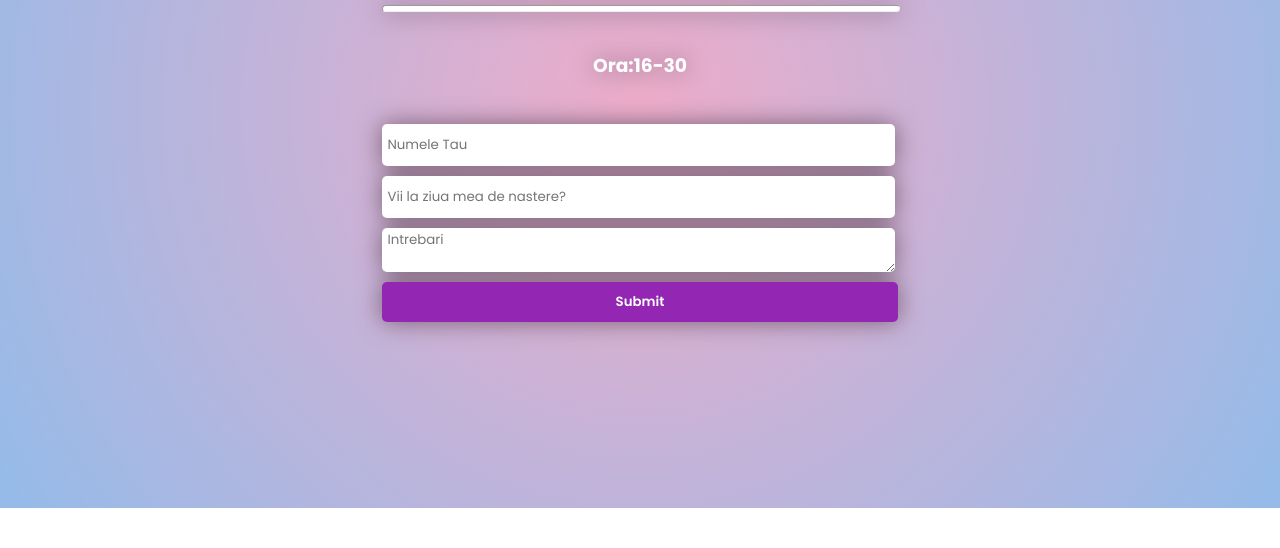
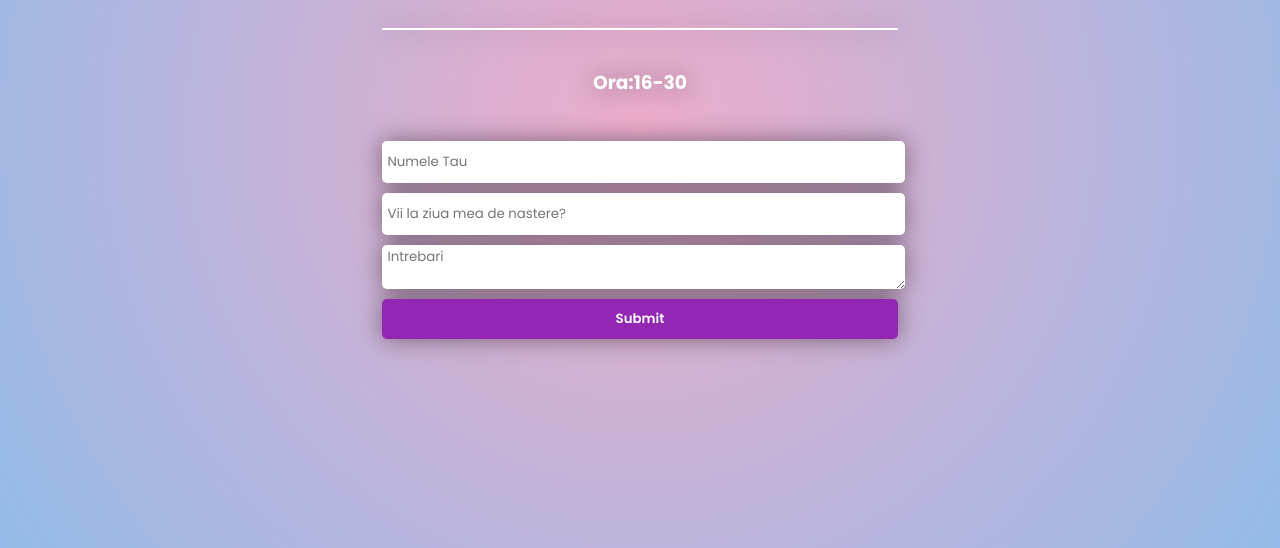
Before and after one commit to FarmBoss299/Site-ul-meu, a plain HTML site: page index.html in a window 1280 px wide. Shown: the part 292-840 px from the top of the page. Before the commit the page ends 800 px from the top, so only its background shows below. Drawn offline with Linux system fonts and the light colour scheme.

Commit message:
Update style.css

```diff
--- a/style.css
+++ b/style.css
@@ -2,8 +2,11 @@ body {
     padding: 0;
     margin: 0;
     font-family: "Poppins", sans-serif;
-    background: rgb(238, 174, 202);
-    background: radial-gradient(circle, rgba(238, 172, 202, 1) 0%, rgba(148, 187, 233, 1) 100%);
+    background: radial-gradient(
+        circle,
+        rgba(238, 172, 202, 1) 0%,
+        rgba(148, 187, 233, 1) 100%
+    );
     color: white;
 }
 
@@ -26,17 +29,18 @@ input, #re {
     font-family: "Poppins";
     padding-left: 5px;
     outline: none;
-    width: calc(100% - 10px); /* Pentru a umple lățimea containerului */
+    width: 100%; /* Added to make input fields full-width */
 }
 
 .input-form {
-    max-width: 90%;
+    max-width: 90%; /* Changed to 90% for better mobile responsiveness */
+    margin: 0 auto; /* Center align the form */
     filter: drop-shadow(0 0 0.75rem rgb(121, 96, 116));
     display: flex;
     flex-direction: column;
     text-align: center;
-    margin: 0 auto; /* Centrare pe ecrane mici */
-    padding: 20px; /* Spațiere pentru conținut */
+    padding: 20px; /* Added padding for spacing */
+    background-color: rgba(255, 255, 255, 0); /* Added a semi-transparent background for better readability */
 }
 
 .container {
@@ -44,16 +48,14 @@ input, #re {
     display: flex;
     justify-content: center;
     align-items: center;
-    padding: 20px; /* Spațiere pentru conținut */
-    box-sizing: border-box; /* Asigură că padding-ul este inclus în dimensiunile containerului */
+    padding: 20px; /* Added padding for spacing */
 }
 
 hr {
     color: white;
-    width: 100%; /* Umple lățimea containerului */
-    height: 5px;
-    outline: none;
+    width: 100%;
+    height: 2px; /* Reduced the height of the hr for a more subtle divider */
     background-color: white;
-    border-radius: 10px;
-    margin: 20px 0; /* Spațiere între linii */
+    border: none;
+    margin: 20px 0; /* Added margin for spacing */
 }
```
